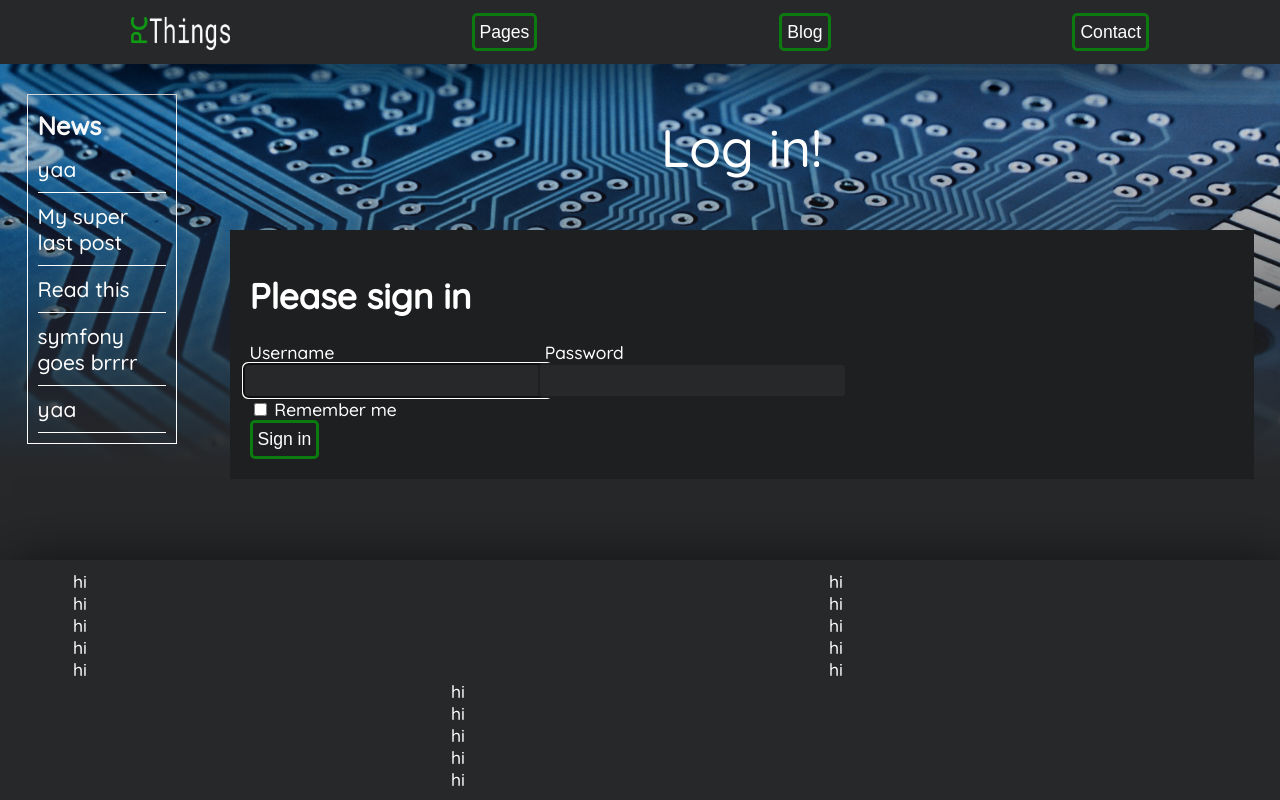
After one commit to JolanAklin/website-pcthings, a Symfony app: template templates/security/login.html.twig in a window 1280 px wide. The commit adds this page. Run offline with Twig, Linux system fonts and the light colour scheme; the template is opened without the code that fills it, so the values that code supplies are empty; some libraries are stand-ins or nearby versions.

Commit message:
Login and logout are working. Login form under customization

```diff
--- a/public/css/style.css
+++ b/public/css/style.css
@@ -104,6 +104,13 @@ button:active {
 	background-color: var(--color-accent-darker);
 	border: solid 3px var(--color-accent);
 }
+
+.profile-button {
+	height: 2.2em;
+	border-radius: 100%;
+	width: auto;
+}
+
 footer {
 	margin-top: 30px;
 	background-color: var(--color-lighter);
@@ -248,68 +255,71 @@ footer {
 .bordered-child-b :nth-child(1n) {
 	border-bottom: 1px solid white
 }
+.justify-start {
+	justify-content: flex-start;
+}
 
 /*width*/
 .w-xs {
-	width: 10%;
-	flex-basis: 10%;
+	width: 10% !important;
+	flex-basis: 10% !important;
 }
 .w-s {
-	width: 20%;
-	flex-basis: 20%;
+	width: 20% !important;
+	flex-basis: 20% !important;
 }
 .w-m {
-	width: 30%;
-	flex-basis: 30%;
+	width: 30% !important;
+	flex-basis: 30% !important;
 }
 .w-l {
-	width: 40%;
-	flex-basis: 40%;
+	width: 40% !important;
+	flex-basis: 40% !important;
 }
 .w-xl {
-	width: 50%;
-	flex-basis: 50%;
+	width: 50% !important;
+	flex-basis: 50% !important;
 }
 .all-width {
-	width: 100%;
+	width: 100% !important;
 }
 /*height*/
 .h-xs {
-	height: 10%;
-	flex-basis: 10%;
+	height: 10% !important;
+	flex-basis: 10% !important;
 }
 .h-s {
-	height: 20%;
-	flex-basis: 20%;
+	height: 20% !important;
+	flex-basis: 20% !important;
 }
 .h-m {
-	height: 30%;
-	flex-basis: 30%;
+	height: 30% !important;
+	flex-basis: 30% !important;
 }
 .h-l {
-	height: 40%;
-	flex-basis: 40%;
+	height: 40% !important;
+	flex-basis: 40% !important;
 }
 .h-xl {
-	height: 50%;
-	flex-basis: 50%;
+	height: 50% !important;
+	flex-basis: 50% !important;
 }
 .all-height {
-	height: 100%;
+	height: 100% !important;
 }
 .h-auto {
-	height: auto;
+	height: auto !important;
 }
 /*padding and margin*/
 .p-10 {
-	padding: 10px;
+	padding: 10px !important;
 }
 .m-top-30 {
-	margin-top: 30px;
+	margin-top: 30px !important;
 }
 .child-p-v-5 :nth-child(1n) {
-	padding-top: 5px;
-	padding-bottom: 5px;
+	padding-top: 5px !important;
+	padding-bottom: 5px !important;
 }
 /*font size*/
 .font-normal {
@@ -413,6 +423,31 @@ footer {
 	vertical-align: middle;
 	background-color: transparent !important;
 	border-radius: 0px;
+}
+
+.input {
+	background-color: var(--color-lighter);
+	border: none;
+	border-radius: 5px;
+	color: white;
+	padding: 5px;
+	font-size: 1em;
+	width: 100%;
+	flex-basis: 100%;
+	min-width: 0px;
+	transition: 0.5s;
+	border: 2px solid var(--color);
+	display: inline-block;
+}
+.input::placeholder {
+	color: #adadad;
+}
+.input:focus {
+	border: 2px solid var(--color-accent-darker);
+}
+
+form {
+	width: 60%;
 }
 
 
--- a/src/Controller/BlogController.php
+++ b/src/Controller/BlogController.php
@@ -22,7 +22,7 @@ class BlogController extends AbstractController
     {
         try {
             $username = filter_var($username, FILTER_SANITIZE_STRING);
-            if($username != "")
+            if($username != "" && $username !== null && $username !== false)
             {
                 $user = $this->getDoctrine()->getRepository(User::class)->findOneByUserName($username);
                 if($user !== null)
--- a/templates/base.html.twig
+++ b/templates/base.html.twig
@@ -17,6 +17,9 @@
 			<button onclick="window.location.href='/pages';">Pages</button>
 			<button onclick="window.location.href='/blog';">Blog</button>
 			<button onclick="window.location.href='/contact';">Contact</button>
+			{% if app.user %}
+				<img src="{{ asset(app.user.getProfilPic) }}" class="profile-button" onclick="window.location.href='/login';"></img>
+			{% endif %}
 		</nav>
 		<div class="background-image" style='background: linear-gradient(transparent, var(--color-lighter)), url({% block bgImage %}{% endblock %}) no-repeat center; background-size: cover; background-position: center;'>
 			<img src="{% block bgImageAff %}{% endblock %}" style="visibility: hidden;" />
--- a/templates/home/index.html.twig
+++ b/templates/home/index.html.twig
@@ -25,7 +25,6 @@ Home
 {% endblock %}
 
 {% block mainText %}
-<div class="main-text">
 <h1>Hello</h1>
 <p>hello</p>
 <p class="quote">je suis une quote</p>
@@ -62,7 +61,6 @@ Home
     </div>
 </div>
 <p></br></br></br></br></br></br></br></br></br></br></br></br></br></br></br></br></br></br></br></br></br></br></br></br></br></br></br></br></br></br></br></br></br></br></br></br></br></br></br>a</p>
-</div>
 {% endblock %}
 
 {% block footer %}
--- /dev/null
+++ b/templates/security/login.html.twig
@@ -0,0 +1,96 @@
+{% extends 'base.html.twig' %}
+
+{% block title %}
+PCThings | Log in
+{% endblock %}
+
+{% block pageTitle %}
+Log in!
+{% endblock %}
+
+{% block bgImage %}
+{{ asset("images/page_header/home_image_header.jpg")}}
+{% endblock %}
+{% block bgImageAff %}
+{{ asset("images/page_header/home_image_header.jpg")}}
+{% endblock %}
+
+{% block sideNav %}
+<div class="font-medium font-bold">News</div>
+{{ include('template_fragment/_side_nav_entry.html.twig', {destination: "https://symfony.com/", linkName: "yaa"}) }}
+{{ include('template_fragment/_side_nav_entry.html.twig', {destination: "https://symfony.com/", linkName: "My super last post"}) }}
+{{ include('template_fragment/_side_nav_entry.html.twig', {destination: "https://symfony.com/", linkName: "Read this"}) }}
+{{ include('template_fragment/_side_nav_entry.html.twig', {destination: "https://symfony.com/", linkName: "symfony goes brrrr"}) }}
+{{ include('template_fragment/_side_nav_entry.html.twig', {destination: "https://symfony.com/", linkName: "yaa"}) }}
+{% endblock %}
+
+{% block mainText %}
+<form method="post">
+
+    {% if app.user %}
+        <div>
+            <p>You are logged in as {{ app.user.username }}, <a href="{{ path('app_logout') }}">Logout</a></p>
+        </div>
+    {% else %}
+        <h1>Please sign in</h1>
+        <div class="h-container justify-start">
+            <div class="v-container w-xl">
+                <label for="inputUsername">Username</label>
+                <input type="text" value="{{ last_username }}" name="username" id="inputUsername" class="input" required autofocus>
+            </div>
+            <div class="v-container w-xl">
+                <label for="inputPassword">Password</label>
+                <input type="password" name="password" id="inputPassword" class="input" required>
+            </div>
+        </div>
+
+
+        <input type="hidden" name="_csrf_token"
+            value="{{ csrf_token('authenticate') }}"
+        >
+
+        {#
+            Uncomment this section and add a remember_me option below your firewall to activate remember me functionality.
+            See https://symfony.com/doc/current/security/remember_me.html
+        #}
+            <div class="">
+                <label>
+                    <input type="checkbox" name="_remember_me"> Remember me
+                </label>
+            </div>
+
+
+        <button class="btn btn-lg btn-primary" type="submit">
+            Sign in
+        </button>
+    {% endif %}
+
+    {% if error %}
+        <div class="alert alert-danger">{{ error.messageKey|trans(error.messageData, 'security') }}</div>
+    {% endif %}
+
+</form>
+{% endblock %}
+
+{% block footer %}
+<div class="v-container w-xl">
+    <div>hi</div>
+    <div>hi</div>
+    <div>hi</div>
+    <div>hi</div>
+    <div>hi</div>
+</div>
+<div class="v-container w-m">
+    <div>hi</div>
+    <div>hi</div>
+    <div>hi</div>
+    <div>hi</div>
+    <div>hi</div>
+</div>
+<div class="v-container w-m">
+    <div>hi</div>
+    <div>hi</div>
+    <div>hi</div>
+    <div>hi</div>
+    <div>hi</div>
+{% endblock %}
```
Also changed, not shown: src/Controller/SecurityController.php (added, +36 -0 lines), src/Security/LoginFormAuthenticator.php (added, +106 -0 lines), 1 other file.
